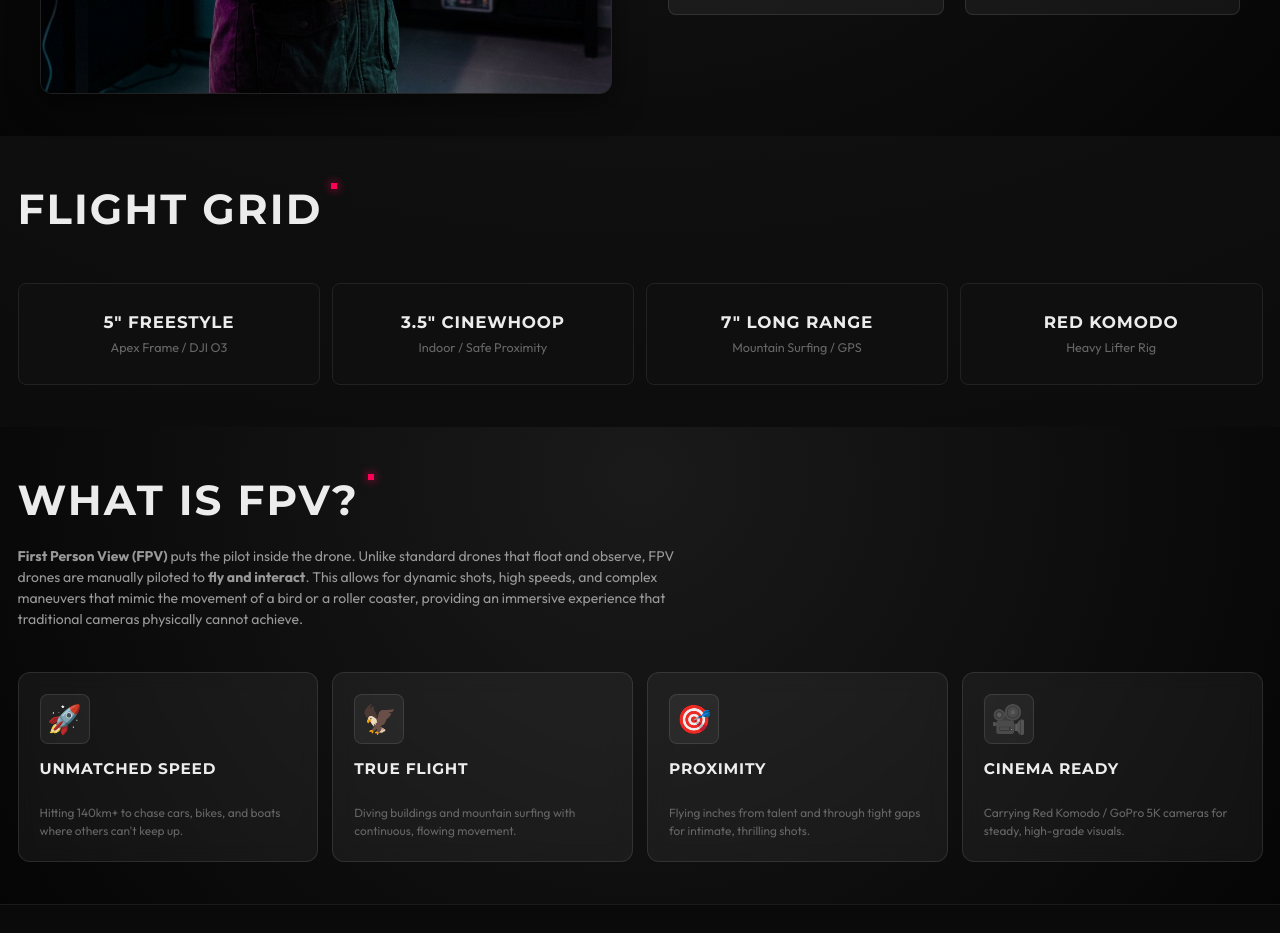
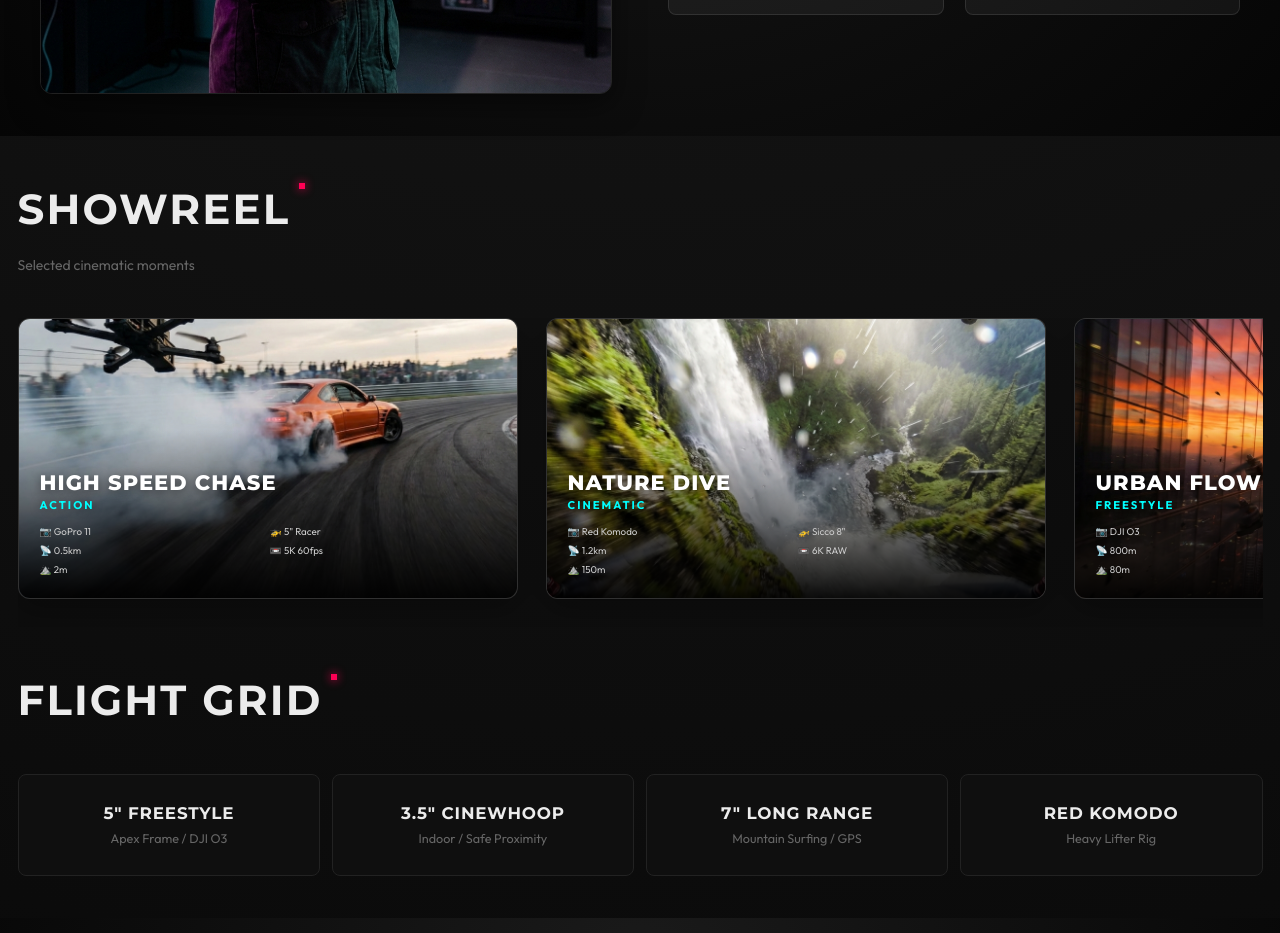
Before and after one commit to zepher-23/AryanDemo, a React (Vite) app: page / in a window 1280 px wide. Shown: the part 1320-2253 px from the top of the page. Built offline with nearby package versions, Linux system fonts and the light colour scheme.

Commit message:
added showreel and info details to work page

```diff
--- a/src/App.css
+++ b/src/App.css
@@ -432,8 +432,8 @@ nav.scrolled {
 /* Floating Mobile Theme Toggle (visible on mobile only) */
 .theme-toggle-mobile {
   position: fixed;
-  bottom: 100px;
-  /* Raised to avoid conflict with bottom elements */
+  bottom: 40px;
+  /* Balanced height */
   right: 20px;
   width: 48px;
   height: 48px;
@@ -766,3 +766,91 @@ nav.scrolled {
     font-size: 1.1rem;
   }
 }
+
+/* Showreel / Highlights Section */
+.highlight-scroll {
+  display: flex;
+  gap: 1.5rem;
+  overflow-x: auto;
+  scroll-snap-type: x mandatory;
+  padding-bottom: 2rem;
+  padding-left: 1.25rem;
+  padding-right: 1.25rem;
+  margin: 0 -1.25rem;
+  /* Full bleed on mobile */
+  scrollbar-width: none;
+  -ms-overflow-style: none;
+}
+
+.highlight-scroll::-webkit-scrollbar {
+  display: none;
+}
+
+.highlight-card {
+  flex: 0 0 85vw;
+  scroll-snap-align: center;
+  position: relative;
+  border-radius: 12px;
+  overflow: hidden;
+  aspect-ratio: 16/9;
+  background: var(--card-bg);
+  border: 1px solid var(--card-border);
+  box-shadow: 0 10px 30px rgba(0, 0, 0, 0.3);
+}
+
+.highlight-card img {
+  width: 100%;
+  height: 100%;
+  object-fit: cover;
+  transition: transform 0.5s ease;
+}
+
+.highlight-overlay {
+  position: absolute;
+  bottom: 0;
+  left: 0;
+  width: 100%;
+  background: linear-gradient(to top, rgba(0, 0, 0, 0.95), transparent);
+  padding: 3rem 1.5rem 1.5rem;
+  display: flex;
+  flex-direction: column;
+  justify-content: flex-end;
+  align-items: flex-start;
+}
+
+.highlight-overlay h3 {
+  color: #fff;
+  margin: 0;
+  font-size: 1.5rem;
+  font-weight: 800;
+  text-shadow: 0 2px 10px rgba(0, 0, 0, 0.5);
+  line-height: 1;
+  margin-bottom: 0.3rem;
+}
+
+.highlight-overlay span {
+  color: var(--primary-color);
+  font-size: 0.8rem;
+  text-transform: uppercase;
+  letter-spacing: 2px;
+  font-weight: 600;
+  text-shadow: 0 0 10px rgba(0, 0, 0, 0.5);
+}
+
+.highlight-card:hover img {
+  transform: scale(1.1);
+}
+
+@media (min-width: 768px) {
+  .highlight-scroll {
+    margin: 0;
+    padding-left: 0;
+    padding-right: 0;
+    gap: 2rem;
+  }
+
+  .highlight-card {
+    flex: 0 0 500px;
+    /* Larger cards on desktop */
+  }
+}
--- a/src/App.jsx
+++ b/src/App.jsx
@@ -103,6 +103,57 @@ function MainContent() {
               </div>
             </div>
           </div>
+        </div>
+      </section>
+
+      {/* Showreel / Highlights Section */}
+      <section id="showreel" className="section" style={{ paddingBottom: '0' }}>
+        <div className="section-header">
+          <h2 className="section-title">Showreel</h2>
+          <p style={{ color: 'var(--text-muted)' }}>Selected cinematic moments</p>
+        </div>
+        <div className="highlight-scroll">
+          {[
+            {
+              title: "High Speed Chase",
+              category: "Action",
+              image: "/portfolio_car_chase.png",
+              specs: { camera: "GoPro 11", drone: "5\" Racer", range: "0.5km", res: "5K 60fps", elev: "2m" }
+            },
+            {
+              title: "Nature Dive",
+              category: "Cinematic",
+              image: "/gallery_fpv_waterfall.png",
+              specs: { camera: "Red Komodo", drone: "Sicco 8\"", range: "1.2km", res: "6K RAW", elev: "150m" }
+            },
+            {
+              title: "Urban Flow",
+              category: "Freestyle",
+              image: "/gallery_fpv_urban.png",
+              specs: { camera: "DJI O3", drone: "Apex 5\"", range: "800m", res: "4K 60fps", elev: "80m" }
+            },
+            {
+              title: "Neon Nights",
+              category: "City",
+              image: "/hero_bg_final.png",
+              specs: { camera: "Sony FX6", drone: "Thicc X8", range: "200m", res: "4K 120fps", elev: "40m" }
+            }
+          ].map((item, index) => (
+            <div key={index} className="highlight-card">
+              <img src={item.image} alt={item.title} />
+              <div className="highlight-overlay">
+                <h3>{item.title}</h3>
+                <span className="highlight-category" style={{ color: 'var(--primary-color)', fontSize: '0.8rem', textTransform: 'uppercase', letterSpacing: '2px', fontWeight: 'bold' }}>{item.category}</span>
+                <div className="highlight-specs" style={{ display: 'grid', gridTemplateColumns: 'repeat(2, 1fr)', gap: '0.3rem', width: '100%', marginTop: '0.8rem', fontSize: '0.7rem', color: '#ccc' }}>
+                  <div title="Camera">📷 {item.specs.camera}</div>
+                  <div title="Drone">🚁 {item.specs.drone}</div>
+                  <div title="Range">📡 {item.specs.range}</div>
+                  <div title="Resolution">📼 {item.specs.res}</div>
+                  <div title="Elevation">⛰️ {item.specs.elev}</div>
+                </div>
+              </div>
+            </div>
+          ))}
         </div>
       </section>
 
--- a/src/Gallery.jsx
+++ b/src/Gallery.jsx
@@ -9,14 +9,14 @@ const Gallery = () => {
     }, []);
 
     const portfolio = [
-        { id: 1, title: 'Urban Dive', category: 'FPV', image: '/gallery_fpv_urban.png' },
-        { id: 2, title: 'Waterfall Shred', category: 'FPV', image: '/gallery_fpv_waterfall.png' },
-        { id: 3, title: 'Island Paradise', category: 'DJI', image: '/gallery_dji_beach.png' },
-        { id: 4, title: 'Car Chase', category: 'FPV', image: '/portfolio_car_chase.png' },
-        { id: 5, title: 'Mountain Range', category: 'DJI', image: '/portfolio_landscape.png' },
-        { id: 6, title: 'Abandoned Drift', category: 'FPV', image: '/portfolio_racing.png' },
-        { id: 7, title: 'Neon Night', category: 'FPV', image: '/hero_bg_final.png' },
-        { id: 8, title: 'Studio Showcase', category: 'DJI', image: '/dji_collection.png' },
+        { id: 1, title: 'Urban Dive', category: 'FPV', image: '/gallery_fpv_urban.png', specs: { camera: "GoPro 11", drone: "5\" Freestyle", range: "600m", res: "5K", elev: "100m" } },
+        { id: 2, title: 'Waterfall Shred', category: 'FPV', image: '/gallery_fpv_waterfall.png', specs: { camera: "GoPro 10", drone: "Cinewhoop", range: "800m", res: "4K", elev: "50m" } },
+        { id: 3, title: 'Island Paradise', category: 'DJI', image: '/gallery_dji_beach.png', specs: { camera: "Mavic 3", drone: "Mavic 3", range: "2km", res: "5.1K", elev: "120m" } },
+        { id: 4, title: 'Car Chase', category: 'FPV', image: '/portfolio_car_chase.png', specs: { camera: "Komodo", drone: "Sicco 8\"", range: "300m", res: "6K", elev: "2m" } },
+        { id: 5, title: 'Mountain Range', category: 'DJI', image: '/portfolio_landscape.png', specs: { camera: "Mavic 3", drone: "Mavic 3", range: "3km", res: "5.1K", elev: "500m" } },
+        { id: 6, title: 'Abandoned Drift', category: 'FPV', image: '/portfolio_racing.png', specs: { camera: "GoPro 11", drone: "5\" Racer", range: "150m", res: "4K", elev: "0m" } },
+        { id: 7, title: 'Neon Night', category: 'FPV', image: '/hero_bg_final.png', specs: { camera: "Sony A7SIII", drone: "Thicc X8", range: "200m", res: "4K", elev: "30m" } },
+        { id: 8, title: 'Studio Showcase', category: 'DJI', image: '/dji_collection.png', specs: { camera: "Avata", drone: "Avata", range: "100m", res: "4K", elev: "5m" } },
     ];
 
     const filteredItems = filter === 'All'
@@ -49,6 +49,14 @@ const Gallery = () => {
                         <div className="gallery-overlay">
                             <span className="gallery-category">{item.category}</span>
                             <span className="gallery-title">{item.title}</span>
+                            {item.specs && (
+                                <div className="gallery-specs" style={{ fontSize: '0.65rem', marginTop: '0.5rem', display: 'grid', gridTemplateColumns: 'repeat(2, auto)', gap: '0.3rem', opacity: 0.8, textAlign: 'left', width: '100%' }}>
+                                    <span>📷 {item.specs.camera}</span>
+                                    <span>🚁 {item.specs.drone}</span>
+                                    <span>📡 {item.specs.range}</span>
+                                    <span>⛰️ {item.specs.elev}</span>
+                                </div>
+                            )}
                         </div>
                     </div>
                 ))}
--- a/src/products.css
+++ b/src/products.css
@@ -158,9 +158,18 @@
     .product-card .card-image-wrapper {
         width: 100%;
         height: auto;
+        min-height: 0;
+        /* Fix: Reset mobile full-height constraint */
         aspect-ratio: 4/3;
         border-right: none;
         border-bottom: 1px solid var(--card-border);
+    }
+
+    .product-card .card-content {
+        padding: 1.2rem;
+        display: flex;
+        flex-direction: column;
+        justify-content: flex-start;
     }
 
     .product-header {
@@ -192,6 +201,10 @@
     .product-specs {
         display: block;
         /* Restore Block */
+        opacity: 1 !important;
+        visibility: visible !important;
+        max-height: none !important;
+        overflow: visible !important;
         list-style: none;
         margin: 0.8rem 0;
         padding: 0.8rem 0;
@@ -236,36 +249,37 @@
         /* Fixed height to prevent grid expansion */
     }
 
-    .card-image-wrapper {
+    .product-card .card-image-wrapper {
         height: 220px;
         /* Fixed initial height */
         transition: height 0.4s ease;
         aspect-ratio: auto;
     }
 
-    .card-image {
+    .product-card .card-image {
         object-position: center;
     }
 
+    /* Hide Specs initially */
     .product-specs {
-        max-height: 0;
-        opacity: 0;
-        overflow: hidden;
+        max-height: 0 !important;
+        /* Override explicit visibility safety */
+        opacity: 0 !important;
+        overflow: hidden !important;
         margin: 0;
         padding: 0;
         border-color: transparent;
         transition: all 0.4s ease;
     }
 
+    /* Hover States - Reveal Specs & Shrink Image */
     .product-card:hover .card-image-wrapper {
         height: 120px;
-        /* Shrink image to make room */
     }
 
     .product-card:hover .product-specs {
-        max-height: 140px;
-        /* Reveal specs */
-        opacity: 1;
+        max-height: 140px !important;
+        opacity: 1 !important;
         margin: 0.5rem 0;
         padding: 0.5rem 0;
         border-color: var(--card-border);
```
